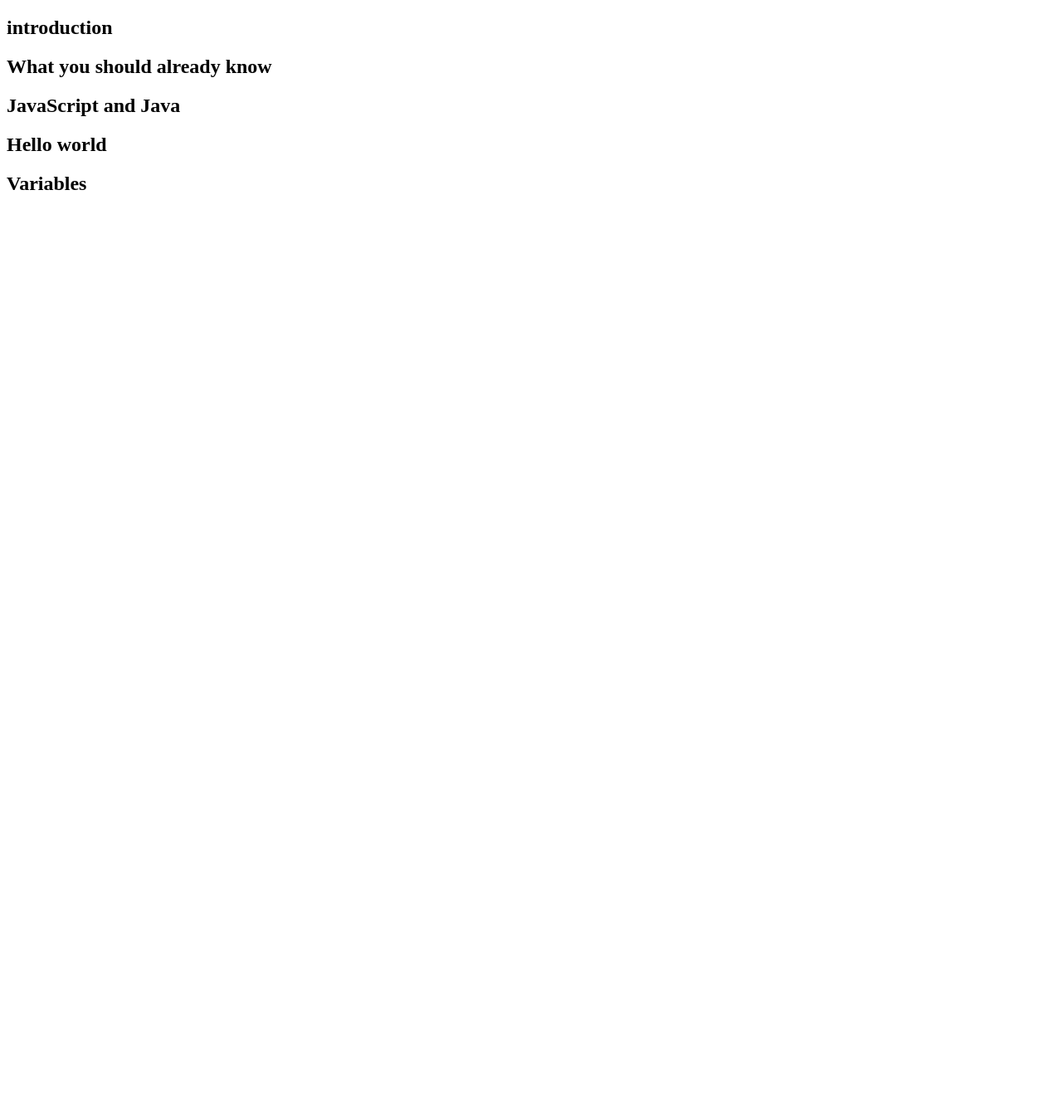
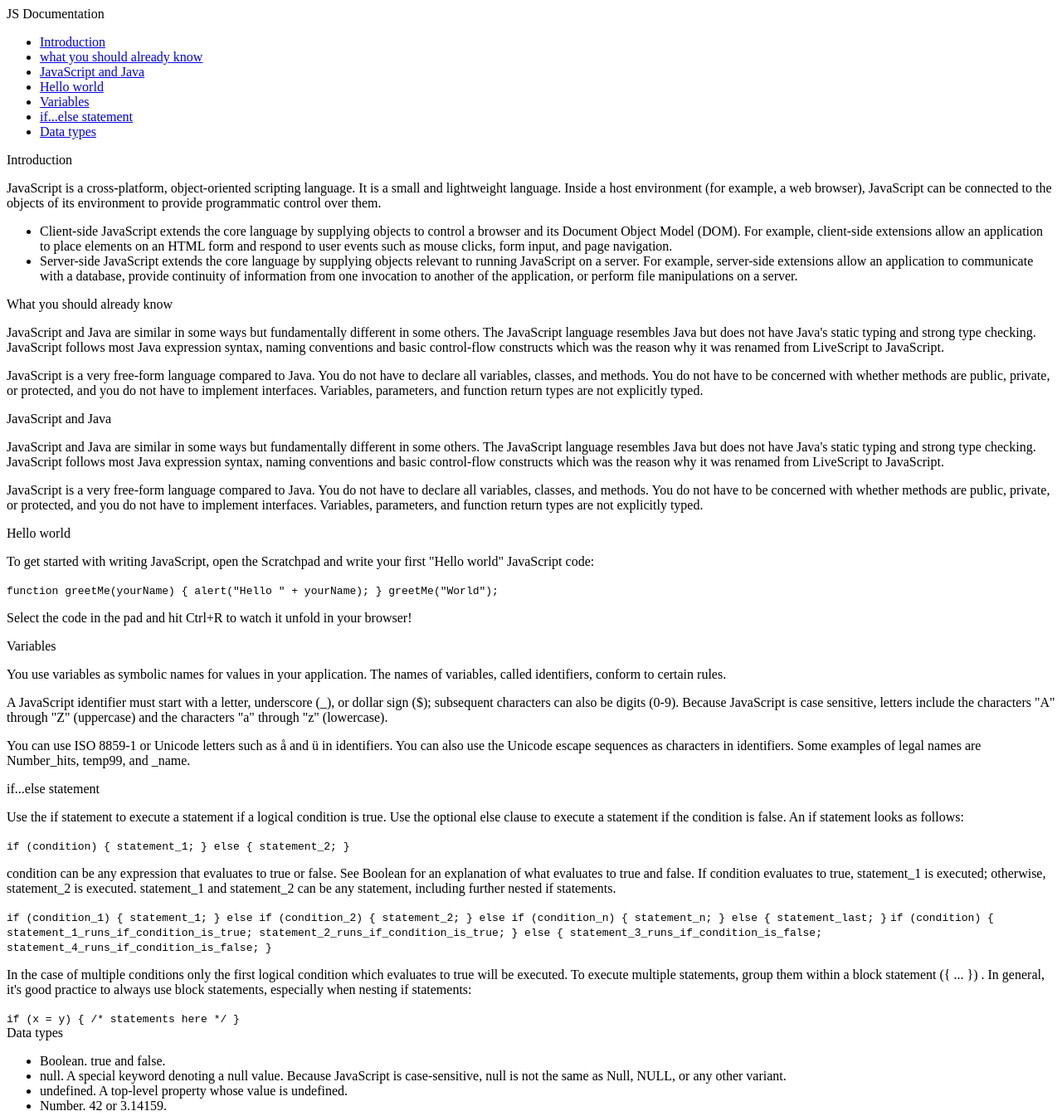
Before and after one commit to TOUSEEF69/TECHNICAL-DOCUMENTATION-PAGE, a plain HTML site: page index.html in a window 1280 px wide. Shown: the whole page at 83% size. Before the commit the page ends 800 px from the top, so only its background shows below. Drawn offline with Linux system fonts and the light colour scheme.

Commit message:
html done

```diff
--- a/index.html
+++ b/index.html
@@ -9,36 +9,81 @@
 
 <body>
     <script src="https://cdn.freecodecamp.org/testable-projects-fcc/v1/bundle.js"></script>
+    <nav id="navbar">
+      <header>JS Documentation</header>
+      <ul>
+        <li><a class="nav-link" href="#introduction">Introduction</a></li>
+        <li><a class="nav-link" href="#what_you_should_already_know">what you should already know</a></li>
+        <li><a class="nav-link" href="#javaScript_and_java">JavaScript and Java</a></li>
+        <li><a class="nav-link" href="#hello_world">Hello world</a></li>
+        <li><a class="nav-link" href="#variables">Variables</a></li>
+        <li><a class="nav-link" href="#if...else_statement">if...else statement</a></li>
+        <li><a class="nav-link" href="#data_types">Data types</a></li>
+      </ul>
+    </nav>
+    <main id="main-doc">
+        <section class="main-section" id="introduction">
+            <header>Introduction</header>
+            <p>JavaScript is a cross-platform, object-oriented scripting language. It is a small and lightweight language. Inside a host environment (for example, a web browser), JavaScript can be connected to the objects of its environment to provide programmatic control over them.</p>
+            <ul>
+              <li>Client-side JavaScript extends the core language by supplying objects to control a browser and its Document Object Model (DOM). For example, client-side extensions allow an application to place elements on an HTML form and respond to user events such as mouse clicks, form input, and page navigation.</li>
+               <li>Server-side JavaScript extends the core language by supplying objects relevant to running JavaScript on a server. For example, server-side extensions allow an application to communicate with a database, provide continuity of information from one invocation to another of the application, or perform file manipulations on a server.</li>
+            </ul>
+          </section>
 
-    <main id="main-doc">
-        <section class="main-section">
-            <header id="introduction">
-                <h2>introduction</h2>
-            </header>
+        <section class="main-section" id="what_you_should_already_know">
+            <header>What you should already know</header>
+            <p>JavaScript and Java are similar in some ways but fundamentally different in some others. The JavaScript language resembles Java but does not have Java's static typing and strong type checking. JavaScript follows most Java expression syntax, naming conventions and basic control-flow constructs which was the reason why it was renamed from LiveScript to JavaScript.</p>
+            <p>JavaScript is a very free-form language compared to Java. You do not have to declare all variables, classes, and methods. You do not have to be concerned with whether methods are public, private, or protected, and you do not have to implement interfaces. Variables, parameters, and function return types are not explicitly typed.</p>
+          </section>
 
+        <section class="main-section" id="javaScript_and_java">
+            <header>JavaScript and Java</header>
+            <p>JavaScript and Java are similar in some ways but fundamentally different in some others. The JavaScript language resembles Java but does not have Java's static typing and strong type checking. JavaScript follows most Java expression syntax, naming conventions and basic control-flow constructs which was the reason why it was renamed from LiveScript to JavaScript.</p>
+            <p>JavaScript is a very free-form language compared to Java. You do not have to declare all variables, classes, and methods. You do not have to be concerned with whether methods are public, private, or protected, and you do not have to implement interfaces. Variables, parameters, and function return types are not explicitly typed.</p>
         </section>
-        <section class="main-section">
-            <header id="Whatyoushouldalreadyknow">
-                <h2>What you should already know</h2>
-            </header>
 
+        <section class="main-section" id="hello_world">
+            <header>Hello world</header>
+            <p>To get started with writing JavaScript, open the Scratchpad and write your first "Hello world" JavaScript code:</p>
+            <code>function greetMe(yourName) { alert("Hello " + yourName); }
+              greetMe("World");</code>
+              <p>Select the code in the pad and hit Ctrl+R to watch it unfold in your browser!</p>
         </section>
-        <section class="main-section">
-            <header id="JavaScriptandJava">
-                <h2>JavaScript and Java</h2>
-            </header>
 
+        <section class="main-section" id="variables">
+            <header>Variables</header>
+            <p>You use variables as symbolic names for values in your application. The names of variables, called identifiers, conform to certain rules.</p>
+            <p>A JavaScript identifier must start with a letter, underscore (_), or dollar sign ($); subsequent characters can also be digits (0-9). Because JavaScript is case sensitive, letters include the characters "A" through "Z" (uppercase) and the characters "a" through "z" (lowercase).</p>
+            <p>You can use ISO 8859-1 or Unicode letters such as å and ü in identifiers. You can also use the Unicode escape sequences as characters in identifiers. Some examples of legal names are Number_hits, temp99, and _name.</p>
         </section>
-        <section class="main-section">
-            <header id="Hello_world">
-                <h2>Hello world</h2>
-            </header>
 
+        <section class="main-section" id="if...else_statement">
+          <header>if...else statement</header>
+      <p>Use the if statement to execute a statement if a logical condition is true. Use the optional else clause to execute a statement if the condition is false. An if statement looks as follows:</p>
+      <code>if (condition) { statement_1; } else { statement_2; }</code>
+
+ <p>condition can be any expression that evaluates to true or false. See Boolean for an explanation of what evaluates to true and false. If condition evaluates to true, statement_1 is executed; otherwise, statement_2 is executed. statement_1 and statement_2 can be any statement, including further nested if statements.</p>
+      <code>if (condition_1) { statement_1; } else if (condition_2) {
+        statement_2; } else if (condition_n) { statement_n; } else {
+        statement_last; }</code>
+
+      <code>if (condition) { statement_1_runs_if_condition_is_true;
+        statement_2_runs_if_condition_is_true; } else {
+        statement_3_runs_if_condition_is_false;
+        statement_4_runs_if_condition_is_false; }</code>
+<p>In the case of multiple conditions only the first logical condition which evaluates to true will be executed. To execute multiple statements, group them within a block statement ({ ... }) . In general, it's good practice to always use block statements, especially when nesting if statements:</p>
+      <code>if (x = y) { /* statements here */ }</code>
         </section>
-        <section class="main-section">
-            <header id="Variables">
-                <h2>Variables</h2>
-            </header>
+
+        <section class="main-section" id="data_types">
+          <header>Data types</header>
+          <ul>
+            <li>Boolean. true and false.</li>
+            <li>null. A special keyword denoting a null value. Because JavaScript is case-sensitive, null is not the same as Null, NULL, or any other variant.</li>
+            <li>undefined. A top-level property whose value is undefined.</li>
+            <li>Number. 42 or 3.14159.</li>
+          </ul>
         </section>
     </main>
     <script src="js/index.js"></script>
```
